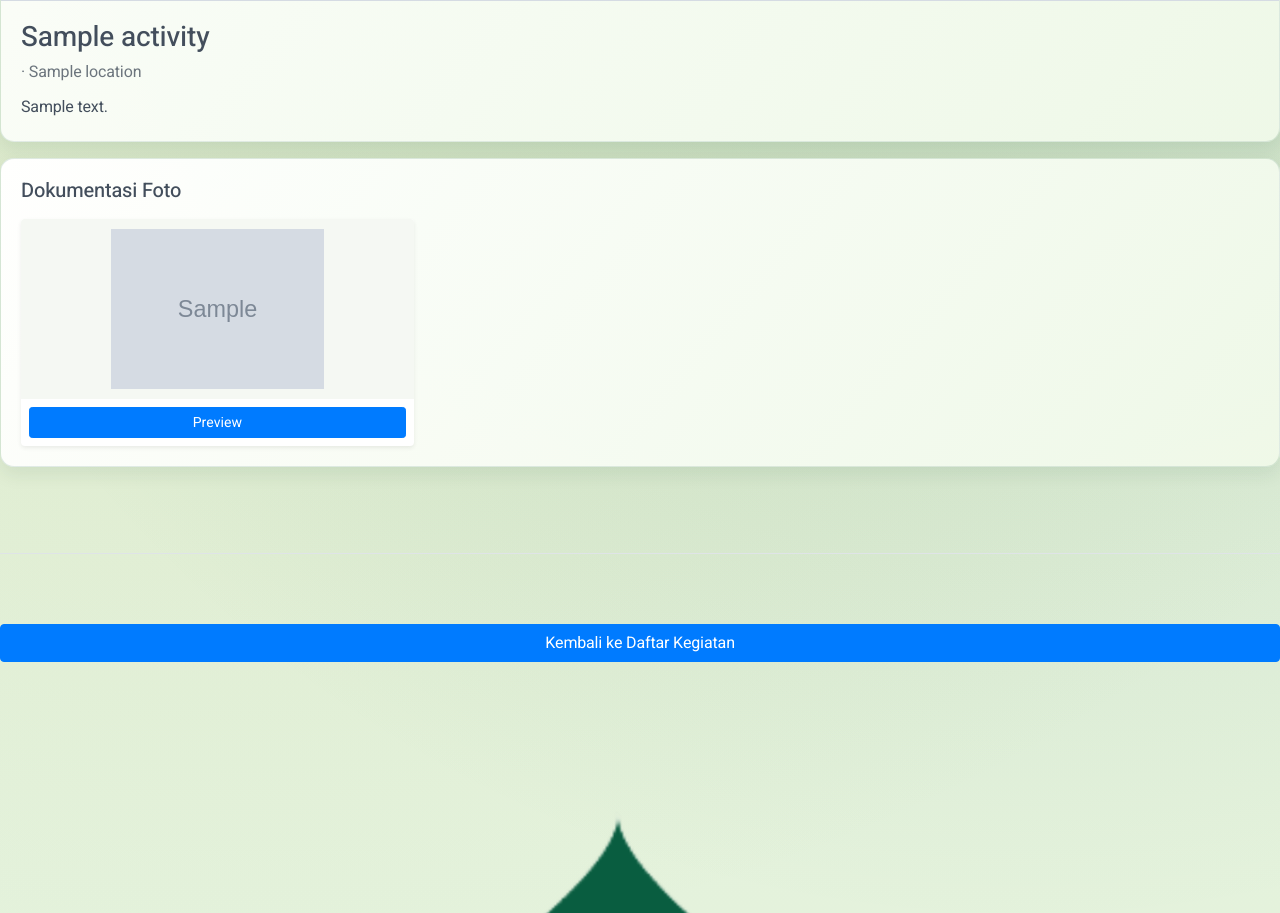
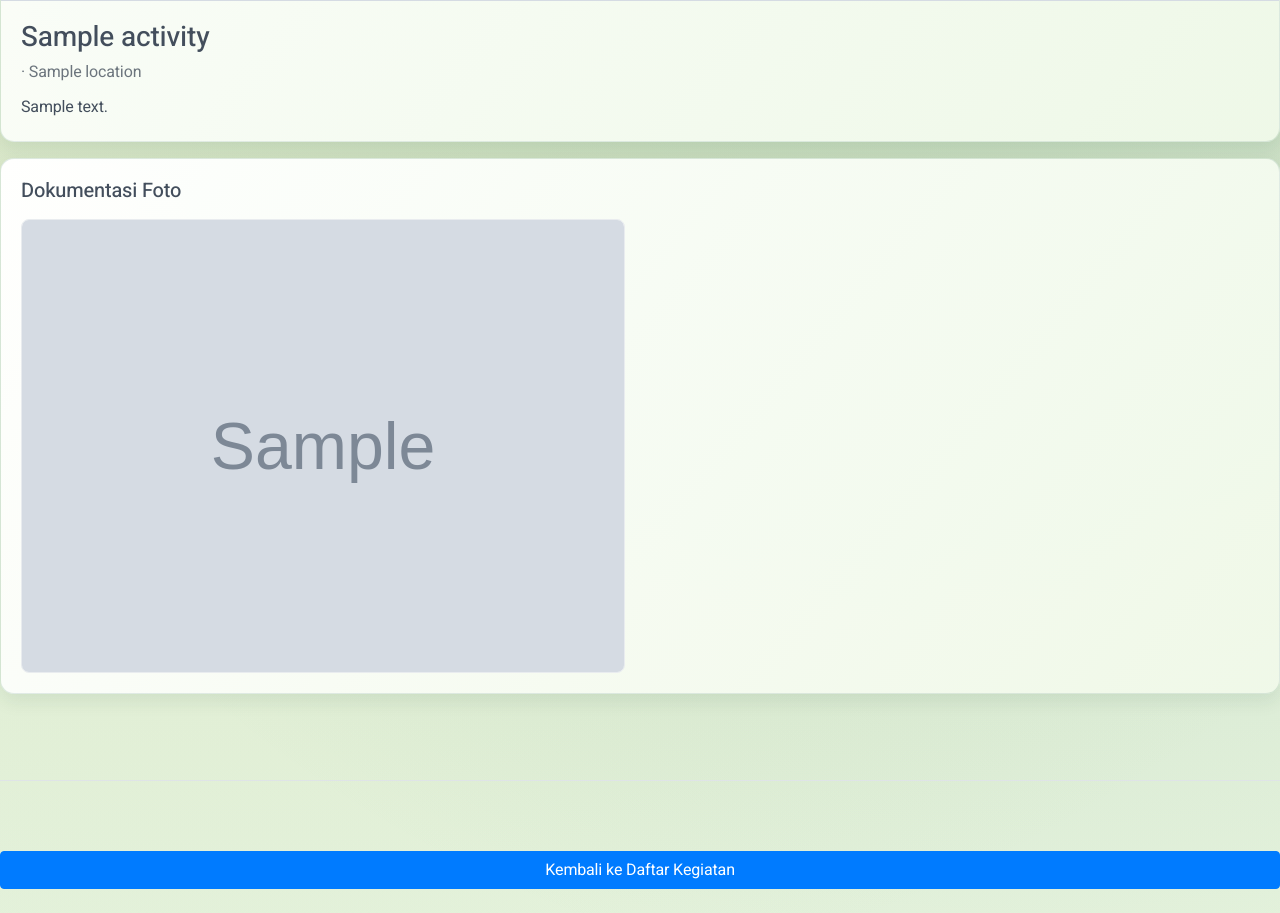
Before and after one commit to 326167Dian/ddr, a Laravel app: template resources/views/frontend/activity-detail.blade.php in a window 1280 px wide. Shown: the part 877-1790 px from the top of the page. Run offline with Laravel 12, Linux system fonts and the light colour scheme; the template is opened without the code that fills it: most values are stand-ins (such as "Sample title", 1, 10 or a date in 2020); grey boxes marked "Sample" are stand-in pictures.

Commit message:
perbaikan galeri: thumbnail tampil utuh, preview tanpa carousel, tombol download berfungsi
Ganti sizing thumbnail dari aspect-ratio ke teknik padding-top agar tidak terpotong di semua browser, sederhanakan modal preview jadi satu gambar tanpa carousel/zoom, dan perbaiki download pakai fetch+Blob agar file benar-benar terunduh.

```diff
--- a/resources/views/frontend/activity-detail.blade.php
+++ b/resources/views/frontend/activity-detail.blade.php
@@ -3,30 +3,30 @@
 @section('content')
     <div class="section mt-3">
         <div class="card ddr-soft-card">
-            @if($activity->image)
+            @if ($activity->image)
                 <img src="{{ asset($activity->image) }}" class="card-img-top" alt="kegiatan">
             @endif
             <div class="card-body">
                 <h3 class="mb-1">{{ $activity->title }}</h3>
-                <p class="text-secondary mb-2">{{ optional($activity->activity_date)->format('d M Y') }} · {{ $activity->location }}</p>
+                <p class="text-secondary mb-2">{{ optional($activity->activity_date)->format('d M Y') }} ·
+                    {{ $activity->location }}</p>
                 <div style="white-space: pre-line">{{ $activity->description }}</div>
             </div>
         </div>
 
-        @if(!empty($activity->gallery_images))
+        @if (!empty($activity->gallery_images))
             <div class="card ddr-soft-card mt-3">
                 <div class="card-body">
                     <h5 class="mb-3">Dokumentasi Foto</h5>
                     <div class="row g-2">
-                        @foreach($activity->gallery_images as $galleryImage)
-                            <div class="col-6 col-md-4">
-                                <button type="button" class="btn btn-link p-0 border-0 w-100 text-start gallery-preview-trigger" data-gallery-image="{{ asset($galleryImage) }}" data-bs-toggle="modal" data-bs-target="#galleryPreviewModal">
-                                    <div class="card h-100 border-0 shadow-sm overflow-hidden">
-                                        <img src="{{ asset($galleryImage) }}" class="card-img-top" alt="Dokumentasi kegiatan" style="height:180px; object-fit:contain; padding:10px; background:#f5f8f3;">
-                                        <div class="card-body p-2 text-center">
-                                            <span class="btn btn-sm btn-primary w-100">Preview</span>
-                                        </div>
-                                    </div>
+                        @foreach ($activity->gallery_images as $galleryImage)
+                            <div class="col-6">
+                                <button type="button" class="gallery-preview-trigger"
+                                    data-gallery-image="{{ asset($galleryImage) }}">
+                                    <span class="gallery-item">
+                                        <img src="{{ asset($galleryImage) }}" class="gallery-thumb"
+                                            alt="Dokumentasi kegiatan" loading="lazy">
+                                    </span>
                                 </button>
                             </div>
                         @endforeach
@@ -41,18 +41,13 @@
             <div class="modal-content bg-dark border-0">
                 <div class="modal-header border-0 bg-dark text-white">
                     <h5 class="modal-title">Preview Foto</h5>
-                    <button type="button" class="btn-close btn-close-white" data-bs-dismiss="modal" aria-label="Tutup"></button>
+                    <button type="button" class="btn-close btn-close-white" data-bs-dismiss="modal"
+                        aria-label="Tutup"></button>
                 </div>
-                <div class="modal-body d-flex align-items-center justify-content-center p-0 position-relative">
-                    <button type="button" id="galleryPrevButton" class="btn btn-light rounded-circle position-absolute start-0 ms-3 d-flex align-items-center justify-content-center" style="width:46px; height:46px; z-index:2;" aria-label="Foto sebelumnya">‹</button>
-                    <div class="d-flex align-items-center justify-content-center w-100 h-100 position-relative gallery-preview-viewport">
-                        <img id="galleryPreviewImage" src="" alt="Preview foto kegiatan" class="gallery-preview-image" style="transition:transform .2s ease; transform:scale(1);">
-                    </div>
-                    <button type="button" id="galleryNextButton" class="btn btn-light rounded-circle position-absolute end-0 me-3 d-flex align-items-center justify-content-center" style="width:46px; height:46px; z-index:2;" aria-label="Foto berikutnya">›</button>
-                    <div class="position-absolute bottom-0 start-50 translate-middle-x mb-3 d-flex gap-2" style="z-index:3;">
-                        <button type="button" id="galleryZoomOutButton" class="btn btn-light rounded-circle" aria-label="Perkecil">−</button>
-                        <button type="button" id="galleryZoomInButton" class="btn btn-light rounded-circle" aria-label="Perbesar">+</button>
-                        <button type="button" id="galleryResetZoomButton" class="btn btn-light rounded-pill px-3" aria-label="Reset zoom">100%</button>
+                <div class="modal-body d-flex align-items-center justify-content-center p-0">
+                    <div class="d-flex align-items-center justify-content-center w-100 h-100 gallery-preview-viewport">
+                        <img id="galleryPreviewImage" src="" alt="Preview foto kegiatan"
+                            class="gallery-preview-image">
                     </div>
                 </div>
                 <div class="modal-footer border-0 bg-dark justify-content-center gap-2">
@@ -69,14 +64,46 @@
 
 @push('styles')
     <style>
+        .gallery-preview-trigger {
+            display: block;
+            width: 100%;
+            padding: 0;
+            border-radius: 8px;
+            overflow: hidden;
+            background: #f8f9fa;
+            border: 1px solid #e9ecef;
+            cursor: pointer;
+            appearance: none;
+            -webkit-appearance: none;
+        }
+
+        .gallery-item {
+            /* Kotak pembungkus dibuat rasio 4:3 lewat padding-top agar didukung semua browser. */
+            display: block;
+            position: relative;
+            width: 100%;
+            padding-top: 75%;
+            background: #f8f9fa;
+        }
+
+        .gallery-thumb {
+            /* object-fit: contain agar foto tampil utuh, tidak terpotong. */
+            position: absolute;
+            inset: 0;
+            width: 100%;
+            height: 100%;
+            object-fit: contain;
+            display: block;
+        }
+
+        /* Tampilan Modal Viewport */
         .gallery-preview-viewport {
             padding: 24px;
             min-height: calc(100vh - 130px);
-            overflow: auto;
         }
 
         .gallery-preview-image {
-            max-width: calc(100vw - 120px);
+            max-width: calc(100vw - 40px);
             max-height: calc(100vh - 180px);
             width: auto;
             height: auto;
@@ -92,8 +119,8 @@
             }
 
             .gallery-preview-image {
-                max-width: calc(100vw - 40px);
-                max-height: calc(100vh - 220px);
+                max-width: calc(100vw - 20px);
+                max-height: calc(100vh - 200px);
             }
         }
     </style>
@@ -104,124 +131,51 @@
         document.addEventListener('DOMContentLoaded', function () {
             const previewImage = document.getElementById('galleryPreviewImage');
             const downloadLink = document.getElementById('galleryDownloadLink');
-            const prevButton = document.getElementById('galleryPrevButton');
-            const nextButton = document.getElementById('galleryNextButton');
-            const zoomInButton = document.getElementById('galleryZoomInButton');
-            const zoomOutButton = document.getElementById('galleryZoomOutButton');
-            const resetZoomButton = document.getElementById('galleryResetZoomButton');
             const galleryTriggers = Array.from(document.querySelectorAll('.gallery-preview-trigger'));
-            const previewModal = document.getElementById('galleryPreviewModal');
-            let currentIndex = 0;
-            let touchStartX = 0;
-            let touchEndX = 0;
-            let currentScale = 1;
+            const previewModalEl = document.getElementById('galleryPreviewModal');
 
-            function updatePreview(index) {
-                if (galleryTriggers.length === 0) return;
-                currentIndex = index;
-                const imageUrl = galleryTriggers[index].dataset.galleryImage;
+            if (galleryTriggers.length === 0 || !previewModalEl) {
+                return;
+            }
+
+            const previewModal = new bootstrap.Modal(previewModalEl);
+
+            function openPreview(imageUrl) {
                 previewImage.src = imageUrl;
                 downloadLink.href = imageUrl;
-                downloadLink.setAttribute('download', imageUrl.split('/').pop());
-                currentScale = 1;
-                previewImage.style.transform = 'scale(' + currentScale + ')';
+                downloadLink.dataset.filename = imageUrl.split('/').pop().split('?')[0];
+                previewModal.show();
             }
 
-            function updateZoom(newScale) {
-                currentScale = Math.max(1, Math.min(3, newScale));
-                previewImage.style.transform = 'scale(' + currentScale + ')';
-            }
-
-            galleryTriggers.forEach(function (trigger, index) {
+            galleryTriggers.forEach(function (trigger) {
                 trigger.addEventListener('click', function () {
-                    updatePreview(index);
+                    openPreview(trigger.dataset.galleryImage);
                 });
             });
 
-            prevButton.addEventListener('click', function () {
-                if (galleryTriggers.length === 0) return;
-                const nextIndex = (currentIndex - 1 + galleryTriggers.length) % galleryTriggers.length;
-                updatePreview(nextIndex);
-            });
-
-            nextButton.addEventListener('click', function () {
-                if (galleryTriggers.length === 0) return;
-                const nextIndex = (currentIndex + 1) % galleryTriggers.length;
-                updatePreview(nextIndex);
-            });
-
-            zoomInButton.addEventListener('click', function () {
-                updateZoom(currentScale + 0.5);
-            });
-
-            zoomOutButton.addEventListener('click', function () {
-                updateZoom(currentScale - 0.5);
-            });
-
-            resetZoomButton.addEventListener('click', function () {
-                updateZoom(1);
-            });
-
-            previewModal.addEventListener('touchstart', function (event) {
-                touchStartX = event.changedTouches[0].screenX;
-            }, { passive: true });
-
-            previewModal.addEventListener('touchend', function (event) {
-                touchEndX = event.changedTouches[0].screenX;
-                const delta = touchEndX - touchStartX;
-
-                if (Math.abs(delta) < 50) return;
-
-                if (delta < 0) {
-                    const nextIndex = (currentIndex + 1) % galleryTriggers.length;
-                    updatePreview(nextIndex);
-                } else {
-                    const nextIndex = (currentIndex - 1 + galleryTriggers.length) % galleryTriggers.length;
-                    updatePreview(nextIndex);
-                }
-            }, { passive: true });
-
-            previewModal.addEventListener('wheel', function (event) {
-                if (! previewModal.classList.contains('show')) {
-                    return;
-                }
-
+            downloadLink.addEventListener('click', function (event) {
                 event.preventDefault();
 
-                if (event.deltaY < 0) {
-                    updateZoom(currentScale + 0.2);
-                } else {
-                    updateZoom(currentScale - 0.2);
-                }
-            }, { passive: false });
+                const imageUrl = downloadLink.href;
+                const filename = downloadLink.dataset.filename || 'foto-kegiatan.jpg';
 
-            document.addEventListener('keydown', function (event) {
-                if (! previewModal.classList.contains('show')) {
-                    return;
-                }
-
-                if (event.key === 'ArrowRight') {
-                    const nextIndex = (currentIndex + 1) % galleryTriggers.length;
-                    updatePreview(nextIndex);
-                }
-
-                if (event.key === 'ArrowLeft') {
-                    const nextIndex = (currentIndex - 1 + galleryTriggers.length) % galleryTriggers.length;
-                    updatePreview(nextIndex);
-                }
-
-                if (event.key === '+') {
-                    updateZoom(currentScale + 0.5);
-                }
-
-                if (event.key === '-') {
-                    updateZoom(currentScale - 0.5);
-                }
-
-                if (event.key === 'Escape') {
-                    const modal = bootstrap.Modal.getInstance(previewModal);
-                    modal.hide();
-                }
+                fetch(imageUrl)
+                    .then(function (response) {
+                        return response.blob();
+                    })
+                    .then(function (blob) {
+                        const blobUrl = URL.createObjectURL(blob);
+                        const tempLink = document.createElement('a');
+                        tempLink.href = blobUrl;
+                        tempLink.download = filename;
+                        document.body.appendChild(tempLink);
+                        tempLink.click();
+                        tempLink.remove();
+                        URL.revokeObjectURL(blobUrl);
+                    })
+                    .catch(function () {
+                        window.open(imageUrl, '_blank');
+                    });
             });
         });
     </script>
```
